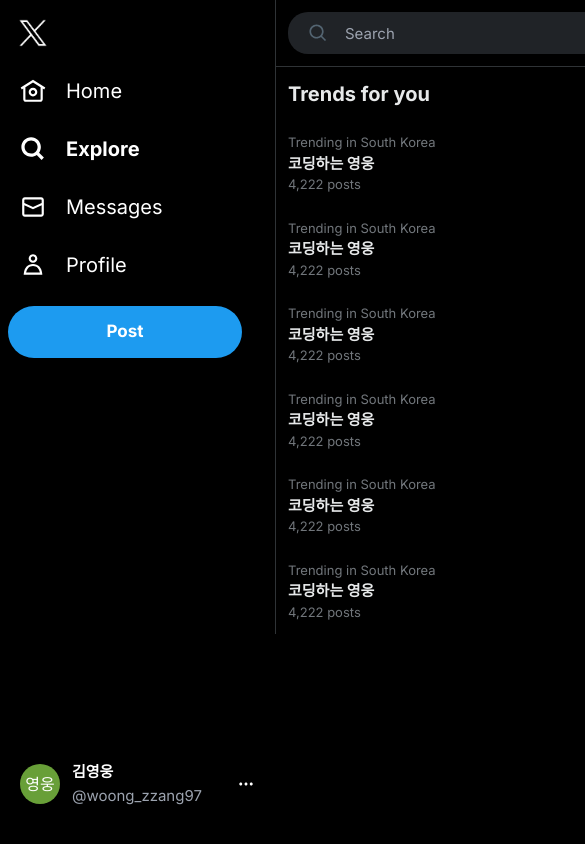
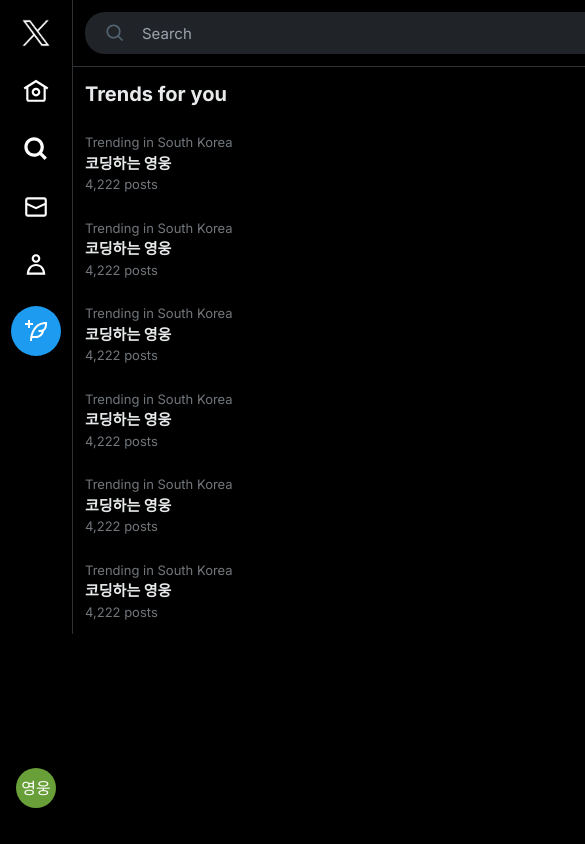
Before and after one commit to next-study-x/kyw-next-x, a Next.js app: page /explore in a window 390 px wide. Shown: the top 844 px of the page, 585 px wide, since content can reach past the window. Built offline with nearby package versions, Linux system fonts and the light colour scheme.

Commit message:
feat: 홈 레이아웃 반응형

```diff
--- a/src/app/(afterLogin)/_components/nav/index.tsx
+++ b/src/app/(afterLogin)/_components/nav/index.tsx
@@ -37,7 +37,9 @@
                       <path d="M12 1.696L.622 8.807l1.06 1.696L3 9.679V19.5C3 20.881 4.119 22 5.5 22h13c1.381 0 2.5-1.119 2.5-2.5V9.679l1.318.824 1.06-1.696L12 1.696zM12 16.5c-1.933 0-3.5-1.567-3.5-3.5s1.567-3.5 3.5-3.5 3.5 1.567 3.5 3.5-1.567 3.5-3.5 3.5z"></path>
                     </g>
                   </svg>
-                  <div className="text-[20px] font-bold text-white">Home</div>
+                  <div className="text-[20px] font-bold text-white hidden lg:inline">
+                    Home
+                  </div>
                 </>
               ) : (
                 <>
@@ -52,7 +54,9 @@
                       <path d="M12 9c-2.209 0-4 1.791-4 4s1.791 4 4 4 4-1.791 4-4-1.791-4-4-4zm0 6c-1.105 0-2-.895-2-2s.895-2 2-2 2 .895 2 2-.895 2-2 2zm0-13.304L.622 8.807l1.06 1.696L3 9.679V19.5C3 20.881 4.119 22 5.5 22h13c1.381 0 2.5-1.119 2.5-2.5V9.679l1.318.824 1.06-1.696L12 1.696zM19 19.5c0 .276-.224.5-.5.5h-13c-.276 0-.5-.224-.5-.5V8.429l7-4.375 7 4.375V19.5z"></path>
                     </g>
                   </svg>
-                  <div className="text-[20px] text-white">Home</div>
+                  <div className="text-[20px] text-white hidden lg:inline">
+                    Home
+                  </div>
                 </>
               )}
             </div>
@@ -74,7 +78,7 @@
                       <path d="M10.25 4.25c-3.314 0-6 2.686-6 6s2.686 6 6 6c1.657 0 3.155-.67 4.243-1.757 1.087-1.088 1.757-2.586 1.757-4.243 0-3.314-2.686-6-6-6zm-9 6c0-4.971 4.029-9 9-9s9 4.029 9 9c0 1.943-.617 3.744-1.664 5.215l4.475 4.474-2.122 2.122-4.474-4.475c-1.471 1.047-3.272 1.664-5.215 1.664-4.971 0-9-4.029-9-9z"></path>
                     </g>
                   </svg>
-                  <div className="font-bold text-[20px] text-white">
+                  <div className="font-bold text-[20px] text-white hidden lg:inline">
                     Explore
                   </div>
                 </>
@@ -91,7 +95,9 @@
                       <path d="M10.25 3.75c-3.59 0-6.5 2.91-6.5 6.5s2.91 6.5 6.5 6.5c1.795 0 3.419-.726 4.596-1.904 1.178-1.177 1.904-2.801 1.904-4.596 0-3.59-2.91-6.5-6.5-6.5zm-8.5 6.5c0-4.694 3.806-8.5 8.5-8.5s8.5 3.806 8.5 8.5c0 1.986-.682 3.815-1.824 5.262l4.781 4.781-1.414 1.414-4.781-4.781c-1.447 1.142-3.276 1.824-5.262 1.824-4.694 0-8.5-3.806-8.5-8.5z"></path>
                     </g>
                   </svg>
-                  <div className="text-white text-[20px]">Explore</div>
+                  <div className="text-white text-[20px] hidden lg:inline">
+                    Explore
+                  </div>
                 </>
               )}
             </div>
@@ -113,7 +119,7 @@
                       <path d="M1.998 4.499c0-.828.671-1.499 1.5-1.499h17c.828 0 1.5.671 1.5 1.499v2.858l-10 4.545-10-4.547V4.499zm0 5.053V19.5c0 .828.671 1.5 1.5 1.5h17c.828 0 1.5-.672 1.5-1.5V9.554l-10 4.545-10-4.547z"></path>
                     </g>
                   </svg>
-                  <div className="font-bold text-[20px] text-white">
+                  <div className="font-bold text-[20px] text-white hidden lg:inline">
                     Messages
                   </div>
                 </>
@@ -130,7 +136,9 @@
                       <path d="M1.998 5.5c0-1.381 1.119-2.5 2.5-2.5h15c1.381 0 2.5 1.119 2.5 2.5v13c0 1.381-1.119 2.5-2.5 2.5h-15c-1.381 0-2.5-1.119-2.5-2.5v-13zm2.5-.5c-.276 0-.5.224-.5.5v2.764l8 3.638 8-3.636V5.5c0-.276-.224-.5-.5-.5h-15zm15.5 5.463l-8 3.636-8-3.638V18.5c0 .276.224.5.5.5h15c.276 0 .5-.224.5-.5v-8.037z"></path>
                     </g>
                   </svg>
-                  <div className="text-white text-[20px]">Messages</div>
+                  <div className="text-white text-[20px] hidden lg:inline">
+                    Messages
+                  </div>
                 </>
               )}
             </div>
@@ -153,7 +161,7 @@
                         <path d="M17.863 13.44c1.477 1.58 2.366 3.8 2.632 6.46l.11 1.1H3.395l.11-1.1c.266-2.66 1.155-4.88 2.632-6.46C7.627 11.85 9.648 11 12 11s4.373.85 5.863 2.44zM12 2C9.791 2 8 3.79 8 6s1.791 4 4 4 4-1.79 4-4-1.791-4-4-4z"></path>
                       </g>
                     </svg>
-                    <div className="font-bold text-[20px] text-white">
+                    <div className="font-bold text-[20px] text-white hidden lg:inline">
                       Profile
                     </div>
                   </>
@@ -170,7 +178,9 @@
                         <path d="M5.651 19h12.698c-.337-1.8-1.023-3.21-1.945-4.19C15.318 13.65 13.838 13 12 13s-3.317.65-4.404 1.81c-.922.98-1.608 2.39-1.945 4.19zm.486-5.56C7.627 11.85 9.648 11 12 11s4.373.85 5.863 2.44c1.477 1.58 2.366 3.8 2.632 6.46l.11 1.1H3.395l.11-1.1c.266-2.66 1.155-4.88 2.632-6.46zM12 4c-1.105 0-2 .9-2 2s.895 2 2 2 2-.9 2-2-.895-2-2-2zM8 6c0-2.21 1.791-4 4-4s4 1.79 4 4-1.791 4-4 4-4-1.79-4-4z"></path>
                       </g>
                     </svg>
-                    <div className="text-white text-[20px]">Profile</div>
+                    <div className="text-white text-[20px] hidden lg:inline">
+                      Profile
+                    </div>
                   </>
                 )}
               </div>
@@ -179,10 +189,20 @@
         )}
       </ul>
       <Link
-        className="my-4 flex items-center justify-center h-[52px] bg-blue-500 text-white w-[234px] font-bold text-[17px] rounded-[26px] hover:bg-[#1a8cd8]"
+        className="my-4 w-[50px] h-[50px] flex items-center justify-center lg:h-[52px] bg-blue-500 text-white lg:w-[234px] font-bold text-[17px] rounded-[26px] hover:bg-[#1a8cd8]"
         href={"/compose/post"}
       >
-        Post
+        <span className="hidden lg:inline">Post</span>
+        <svg
+          viewBox="0 0 24 24"
+          aria-hidden="true"
+          className="w-[24px] h-[24px] lg:hidden r-4qtqp9 r-yyyyoo r-dnmrzs r-bnwqim r-lrvibr r-m6rgpd r-1472mwg r-lrsllp"
+          fill="white"
+        >
+          <g>
+            <path d="M23 3c-6.62-.1-10.38 2.421-13.05 6.03C7.29 12.61 6 17.331 6 22h2c0-1.007.07-2.012.19-3H12c4.1 0 7.48-3.082 7.94-7.054C22.79 10.147 23.17 6.359 23 3zm-7 8h-1.5v2H16c.63-.016 1.2-.08 1.72-.188C16.95 15.24 14.68 17 12 17H8.55c.57-2.512 1.57-4.851 3-6.78 2.16-2.912 5.29-4.911 9.45-5.187C20.95 8.079 19.9 11 16 11zM4 9V6H1V4h3V1h2v3h3v2H6v3H4z"></path>
+          </g>
+        </svg>
       </Link>
     </div>
   );
--- a/src/app/(afterLogin)/_components/nav_profile/index.tsx
+++ b/src/app/(afterLogin)/_components/nav_profile/index.tsx
@@ -6,14 +6,14 @@
       href={`/woong_zzang97`}
       className="my-4 p-3 flex items-center justify-between hover:bg-gray-100/50 rounded-[33px] cursor-pointer"
     >
-      <div className="flex items-center gap-3">
+      <div className="w-full flex items-center gap-3">
         <div className="w-[40px] h-[40px] flex items-center justify-center bg-[#689f38] rounded-full">
           <p className="text-white">영웅</p>
         </div>
+        <div className="hidden lg:inline-flex items-center justify-between flex-grow">
           <div className="flex flex-col gap-0.5">
             <p className="text-15 text-white font-bold">김영웅</p>
             <p className=" text-15 text-gray-400">@woong_zzang97</p>
-        </div>
           </div>
           <svg
             fill="white"
@@ -25,6 +25,8 @@
               <path d="M3 12c0-1.1.9-2 2-2s2 .9 2 2-.9 2-2 2-2-.9-2-2zm9 2c1.1 0 2-.9 2-2s-.9-2-2-2-2 .9-2 2 .9 2 2 2zm7 0c1.1 0 2-.9 2-2s-.9-2-2-2-2 .9-2 2 .9 2 2 2z"></path>
             </g>
           </svg>
+        </div>
+      </div>
     </Link>
   );
 }
--- a/src/app/(afterLogin)/_components/nav_search_section/index.tsx
+++ b/src/app/(afterLogin)/_components/nav_search_section/index.tsx
@@ -8,7 +8,7 @@
   const pathname = usePathname();
 
   return (
-    <section className="w-[350px] flex flex-col gap-4">
+    <section className="hidden md:inline-flex w-[350px] flex-col gap-4">
       {pathname !== "/explore" && (
         <form className="flex items-center sticky top-[-0.5px] h-[42px] w-[350px] mt-1.5 rounded-[20px] bg-[#202327] z-50">
           <svg
--- a/src/app/(afterLogin)/_components/post/index.tsx
+++ b/src/app/(afterLogin)/_components/post/index.tsx
@@ -5,6 +5,7 @@
 import PostArticle from "./post_article";
 import Link from "next/link";
 import { faker } from "@faker-js/faker";
+import PostImages from "./post_images";
 
 export default function Post() {
   const target = {
@@ -19,6 +20,18 @@
     Images: [
       {
         imageId: 1,
+        link: faker.image.urlLoremFlickr(),
+      },
+      {
+        imageId: 2,
+        link: faker.image.urlLoremFlickr(),
+      },
+      {
+        imageId: 3,
+        link: faker.image.urlLoremFlickr(),
+      },
+      {
+        imageId: 4,
         link: faker.image.urlLoremFlickr(),
       },
     ],
@@ -70,18 +83,8 @@
           </div>
         </div>
         <p className="text-white">🚨 바다 가고 싶습니다, </p>
-        <div className="relative pt-[77%] mt-3 w-full !max-h-[500] flex items-center justify-center border border-gray-100 rounded-[20px]">
-          <Link
-            href={`/${target.User.id}/status/${target.postId}/photo/${target.Images[0].imageId}`}
-          >
-            <Image
-              width={300}
-              height={300}
-              src={target.Images[0].link}
-              alt="강원 사진"
-              className="absolute inset-0 w-full h-full object-cover rounded"
-            />
-          </Link>
+        <div>
+          <PostImages post={target} />
         </div>
         <PostIcons />
       </div>
--- a/src/app/(afterLogin)/layout.tsx
+++ b/src/app/(afterLogin)/layout.tsx
@@ -12,15 +12,15 @@
   return (
     <div className="h-full flex items-stretch bg-[#000]">
       <header className="grow flex flex-col items-end">
-        <section className="w-[275px] h-screen">
-          <div className="p-2 fixed w-[275px] h-screen flex flex-col">
+        <section className="w-[72px] lg:w-[275px] h-screen">
+          <div className="p-2 fixed w-[inherit] px-2 lg:px-0 h-screen flex flex-col items-center lg:items-stretch">
             <NavSection />
             <NavProfile />
           </div>
         </section>
       </header>
       <div className="flex items-start h-full flex-col grow">
-        <div className=" h-full w-[990px] flex justify-between">
+        <div className=" h-full w-[660px] lg:w-[990px] flex justify-between">
           <main className="w-[600px] border-x border-gray-100">{children}</main>
           <NavSearchSection />
         </div>
--- a/tailwind.config.ts
+++ b/tailwind.config.ts
@@ -10,7 +10,8 @@
   theme: {
     screens: {
       sm: "516px",
-      md: "1016px",
+      md: "1024px",
+      lg: "1300px",
     },
     extend: {
       backgroundImage: {
```
Lines whose indentation alone changed are shown as unchanged.
